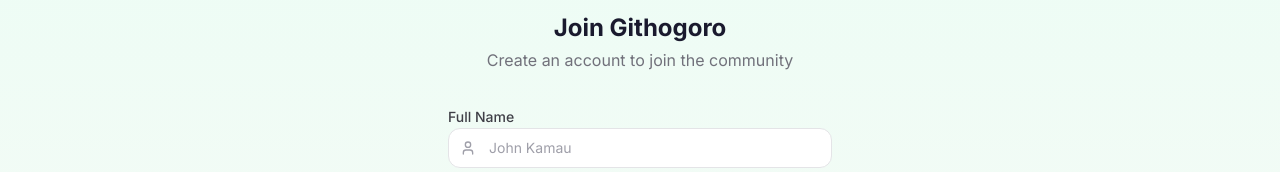
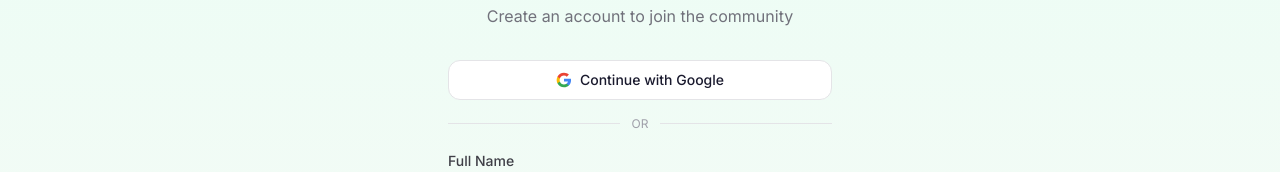
Before and after one commit to elvisbitolo/githogoro, a Next.js app: page /signup in a window 1280 px wide. Shown: the part 132-304 px from the top of the page. Built offline with nearby package versions, Linux system fonts and the light colour scheme; no server answers.

Commit message:
feat: add Google OAuth sign-in with callback route

```diff
--- a/src/app/(auth)/login/page.tsx
+++ b/src/app/(auth)/login/page.tsx
@@ -11,6 +11,29 @@
 import { useTranslations } from "@/lib/i18n/context"
 
 const PHONE_REGEX = /^07\d{8}$/
+
+function GoogleIcon() {
+  return (
+    <svg className="h-4 w-4" viewBox="0 0 24 24" aria-hidden="true">
+      <path
+        fill="#4285F4"
+        d="M22.56 12.25c0-.78-.07-1.53-.2-2.25H12v4.26h5.92a5.06 5.06 0 0 1-2.2 3.32v2.77h3.57c2.08-1.92 3.28-4.74 3.28-8.1z"
+      />
+      <path
+        fill="#34A853"
+        d="M12 23c2.97 0 5.46-.98 7.28-2.66l-3.57-2.77c-.98.66-2.23 1.06-3.71 1.06-2.86 0-5.29-1.93-6.16-4.53H2.18v2.84A11 11 0 0 0 12 23z"
+      />
+      <path
+        fill="#FBBC05"
+        d="M5.84 14.1a6.6 6.6 0 0 1 0-4.2V7.06H2.18a11 11 0 0 0 0 9.88l3.66-2.84z"
+      />
+      <path
+        fill="#EA4335"
+        d="M12 5.38c1.62 0 3.06.56 4.21 1.64l3.15-3.15C17.45 2.09 14.97 1 12 1A11 11 0 0 0 2.18 7.06l3.66 2.84C6.71 7.31 9.14 5.38 12 5.38z"
+      />
+    </svg>
+  )
+}
 
 export default function LoginPage() {
   const { t } = useTranslations()
@@ -72,6 +95,21 @@
     router.refresh()
   }
 
+  const handleGoogleLogin = async () => {
+    setLoading(true)
+    setError("")
+    const { error: oauthError } = await supabase.auth.signInWithOAuth({
+      provider: "google",
+      options: {
+        redirectTo: `${window.location.origin}/auth/callback?next=/dashboard`,
+      },
+    })
+    if (oauthError) {
+      setError(oauthError.message)
+      setLoading(false)
+    }
+  }
+
   return (
     <div className="flex min-h-dvh flex-col items-center justify-center px-4 bg-gradient-to-b from-emerald-50 to-[#FAF9F6]">
       <div className="w-full max-w-sm relative">
@@ -84,6 +122,23 @@
           </div>
           <h1 className="text-2xl font-bold">{t.auth.loginTitle}</h1>
           <p className="text-zinc-500 mt-1">{t.auth.loginSubtitle}</p>
+        </div>
+
+        <Button
+          type="button"
+          variant="outline"
+          className="w-full"
+          onClick={handleGoogleLogin}
+          disabled={loading}
+        >
+          <GoogleIcon />
+          <span className="ml-2">{t.auth.continueWithGoogle}</span>
+        </Button>
+
+        <div className="flex items-center gap-3 my-4">
+          <span className="h-px flex-1 bg-zinc-200" />
+          <span className="text-xs uppercase text-zinc-400">{t.auth.orDivider}</span>
+          <span className="h-px flex-1 bg-zinc-200" />
         </div>
 
         <form onSubmit={handleLogin} className="space-y-4">
--- a/src/app/(auth)/signup/page.tsx
+++ b/src/app/(auth)/signup/page.tsx
@@ -12,6 +12,29 @@
 import { ZONES } from "@/lib/constants"
 
 const PHONE_REGEX = /^07\d{8}$/
+
+function GoogleIcon() {
+  return (
+    <svg className="h-4 w-4" viewBox="0 0 24 24" aria-hidden="true">
+      <path
+        fill="#4285F4"
+        d="M22.56 12.25c0-.78-.07-1.53-.2-2.25H12v4.26h5.92a5.06 5.06 0 0 1-2.2 3.32v2.77h3.57c2.08-1.92 3.28-4.74 3.28-8.1z"
+      />
+      <path
+        fill="#34A853"
+        d="M12 23c2.97 0 5.46-.98 7.28-2.66l-3.57-2.77c-.98.66-2.23 1.06-3.71 1.06-2.86 0-5.29-1.93-6.16-4.53H2.18v2.84A11 11 0 0 0 12 23z"
+      />
+      <path
+        fill="#FBBC05"
+        d="M5.84 14.1a6.6 6.6 0 0 1 0-4.2V7.06H2.18a11 11 0 0 0 0 9.88l3.66-2.84z"
+      />
+      <path
+        fill="#EA4335"
+        d="M12 5.38c1.62 0 3.06.56 4.21 1.64l3.15-3.15C17.45 2.09 14.97 1 12 1A11 11 0 0 0 2.18 7.06l3.66 2.84C6.71 7.31 9.14 5.38 12 5.38z"
+      />
+    </svg>
+  )
+}
 
 function getPasswordStrength(password: string): { score: number; label: string; color: string } {
   let score = 0
@@ -178,6 +201,21 @@
     router.refresh()
   }
 
+  const handleGoogleSignup = async () => {
+    setLoading(true)
+    setError("")
+    const { error: oauthError } = await supabase.auth.signInWithOAuth({
+      provider: "google",
+      options: {
+        redirectTo: `${window.location.origin}/auth/callback?next=/dashboard`,
+      },
+    })
+    if (oauthError) {
+      setError(oauthError.message)
+      setLoading(false)
+    }
+  }
+
   const hasFieldError = (field: string) => touched[field] && fieldErrors[field]
 
   return (
@@ -192,6 +230,23 @@
           </div>
           <h1 className="text-2xl font-bold">{t.auth.joinTitle}</h1>
           <p className="text-zinc-500 mt-1">{t.auth.joinSubtitle}</p>
+        </div>
+
+        <Button
+          type="button"
+          variant="outline"
+          className="w-full"
+          onClick={handleGoogleSignup}
+          disabled={loading}
+        >
+          <GoogleIcon />
+          <span className="ml-2">{t.auth.continueWithGoogle}</span>
+        </Button>
+
+        <div className="flex items-center gap-3 my-4">
+          <span className="h-px flex-1 bg-zinc-200" />
+          <span className="text-xs uppercase text-zinc-400">{t.auth.orDivider}</span>
+          <span className="h-px flex-1 bg-zinc-200" />
         </div>
 
         <form onSubmit={handleSignup} className="space-y-4">
--- /dev/null
+++ b/src/app/auth/callback/route.ts
@@ -0,0 +1,76 @@
+import { NextResponse, type NextRequest } from "next/server"
+import { createClient } from "@/lib/supabase/server"
+import { prisma } from "@/lib/prisma"
+
+async function ensureProfile(user: {
+  id: string
+  email?: string | null
+  user_metadata?: Record<string, unknown>
+}) {
+  const existing = await prisma.profile.findUnique({ where: { id: user.id } })
+  if (existing) return
+
+  const meta = user.user_metadata || {}
+  const name =
+    (meta.name as string) ||
+    (meta.full_name as string) ||
+    user.email?.split("@")[0] ||
+    "New Member"
+  const phone = (meta.phone as string) || ""
+  const avatarUrl =
+    (meta.avatar_url as string) || (meta.picture as string) || null
+
+  await prisma.profile
+    .create({
+      data: {
+        id: user.id,
+        name,
+        phone,
+        avatarUrl,
+        zone: (meta.zone as string) || null,
+        role: "resident",
+      },
+    })
+    .catch(() => {})
+}
+
+function getRedirectBase(request: NextRequest) {
+  const forwardedHost = request.headers.get("x-forwarded-host")
+  const isLocalEnv = process.env.NODE_ENV === "development"
+  if (isLocalEnv) {
+    return request.nextUrl.origin
+  }
+  if (forwardedHost) {
+    return `https://${forwardedHost}`
+  }
+  return request.nextUrl.origin
+}
+
+export async function GET(request: NextRequest) {
+  const { searchParams } = new URL(request.url)
+  const code = searchParams.get("code")
+  const next = searchParams.get("next") ?? "/dashboard"
+  const error = searchParams.get("error")
+  const errorDescription = searchParams.get("error_description")
+  const base = getRedirectBase(request)
+  const safeNext = next.startsWith("/") ? next : "/dashboard"
+
+  if (error) {
+    return NextResponse.redirect(
+      `${base}/login?error=${encodeURIComponent(errorDescription || error)}`
+    )
+  }
+
+  if (code) {
+    const supabase = await createClient()
+    const { data, error: exchangeError } =
+      await supabase.auth.exchangeCodeForSession(code)
+
+    if (!exchangeError && data.user) {
+      await ensureProfile(data.user)
+      return NextResponse.redirect(`${base}${safeNext}`)
+    }
+  }
+
+  return NextResponse.redirect(`${base}/login?error=auth-failed`)
+}
--- a/src/lib/i18n/translations.ts
+++ b/src/lib/i18n/translations.ts
@@ -93,6 +93,8 @@
     passwordStrengthGood: "Good",
     passwordStrengthStrong: "Strong",
     nameRequired: "Please enter your full name.",
+    continueWithGoogle: "Continue with Google",
+    orDivider: "or",
   },
   dashboard: {
     welcome: "Karibu",
@@ -276,6 +278,8 @@
     passwordStrengthGood: "Nzuri",
     passwordStrengthStrong: "Imara",
     nameRequired: "Tafadhali weka jina lako kamili.",
+    continueWithGoogle: "Endelea na Google",
+    orDivider: "au",
   },
   dashboard: {
     welcome: "Karibu",
```
